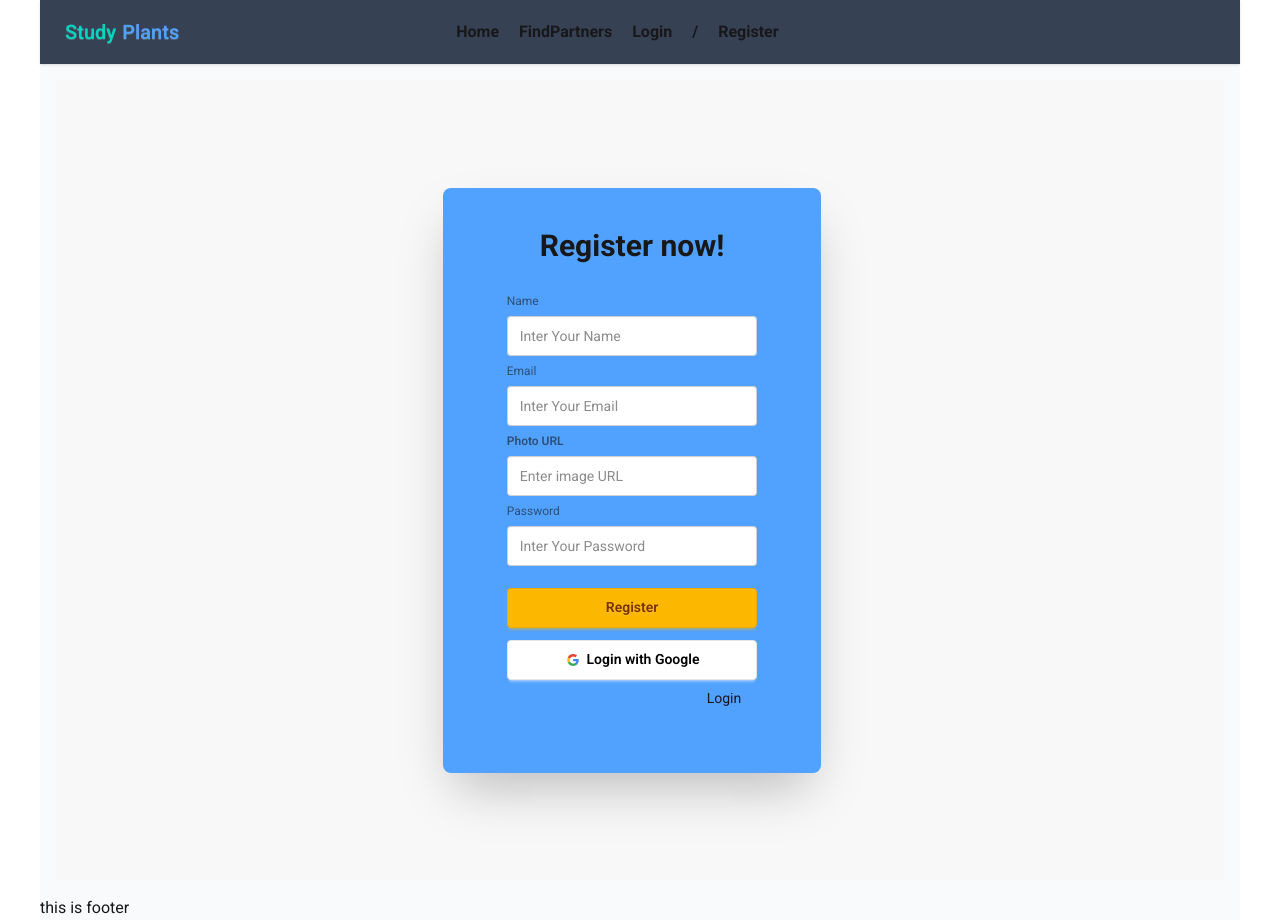
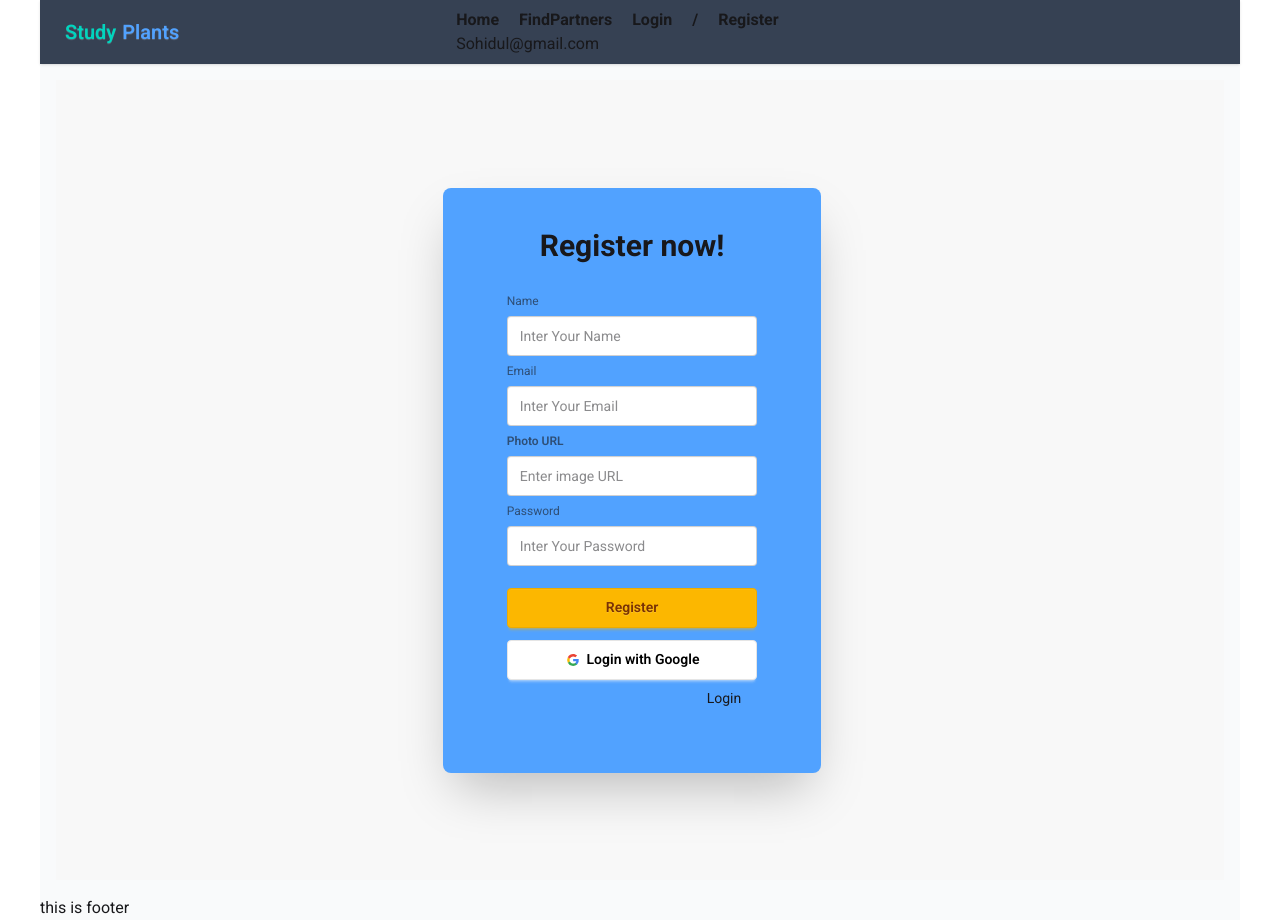
Before and after one commit to sohidul8305/assignment-10, a React (Vite) app: page /register in a window 1280 px wide. Built offline with nearby package versions, Linux system fonts and the light colour scheme.

Commit message:
Auth Provider done

```diff
--- /dev/null
+++ b/src/Provider/AuthContext.jsx
@@ -0,0 +1,3 @@
+import { createContext } from "react";
+
+ export const AuthContext = createContext(null);
--- /dev/null
+++ b/src/Provider/AuthProvider.jsx
@@ -0,0 +1,17 @@
+import React, { createContext, useState } from 'react';
+export const AuthContext = createContext();
+
+const AuthProvider = ({children}) => {
+    const [user, setUser] = useState({
+        name: "Sohidul islam",
+        email: "Sohidul@gmail.com",
+    });
+
+    const authData = {
+        user,
+        setUser,
+    }
+    return <AuthContext  value={authData}> {children}</AuthContext>
+};
+
+export default AuthProvider;
--- a/src/components/Navbar.jsx
+++ b/src/components/Navbar.jsx
@@ -1,11 +1,15 @@
-import React from 'react';
+import React, { use } from 'react';
 import { NavLink } from 'react-router';
+import { AuthContext } from '../Provider/AuthProvider';
 
 const Navbar = () => {
+  const {user} = use(AuthContext)
     return (
+
  <div className="navbar bg-base-100 shadow-sm bg-gray-700">
   <div className="navbar-center">
     <a className="btn btn-ghost text-xl"><span className='text-teal-400'>Study</span><span className='text-blue-400'>Plants</span></a>
+
     <div className='ml-65'>
         <ul className='flex gap-5 font-bold'>
           <NavLink to="/"><li><a>Home</a></li></NavLink>
@@ -14,11 +18,13 @@
           /
          <NavLink to="/register"><li><a>Register</a></li></NavLink>
         </ul>
+         <div className=''>{user && user.email}</div>
     </div>
   </div>
 
 </div>
 
+
     );
 };
 
--- a/src/main.jsx
+++ b/src/main.jsx
@@ -8,6 +8,7 @@
 import FindPartners from './components/FindPartners.jsx'
 import Login from './components/Login.jsx'
 import Register from './components/Register.jsx'
+import AuthProvider from './Provider/AuthProvider.jsx'
 
 
 const router = createBrowserRouter([
@@ -37,6 +38,9 @@
 
 createRoot(document.getElementById('root')).render(
   <StrictMode>
- <RouterProvider router={router}></RouterProvider>
+    <AuthProvider>
+       <RouterProvider router={router}></RouterProvider>
+
+    </AuthProvider>
   </StrictMode>,
 )
```
Also changed, not shown: src/Contexts/AuthContext.jsx (deleted), src/Contexts/AuthProvider.jsx (deleted).
